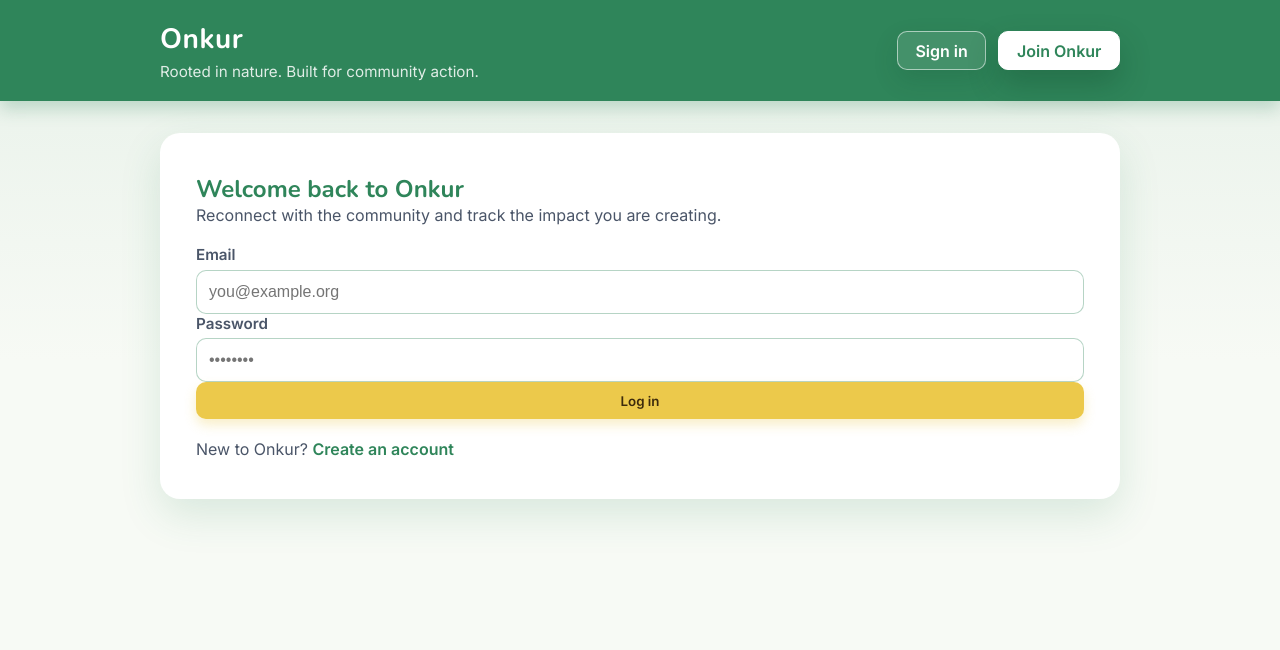
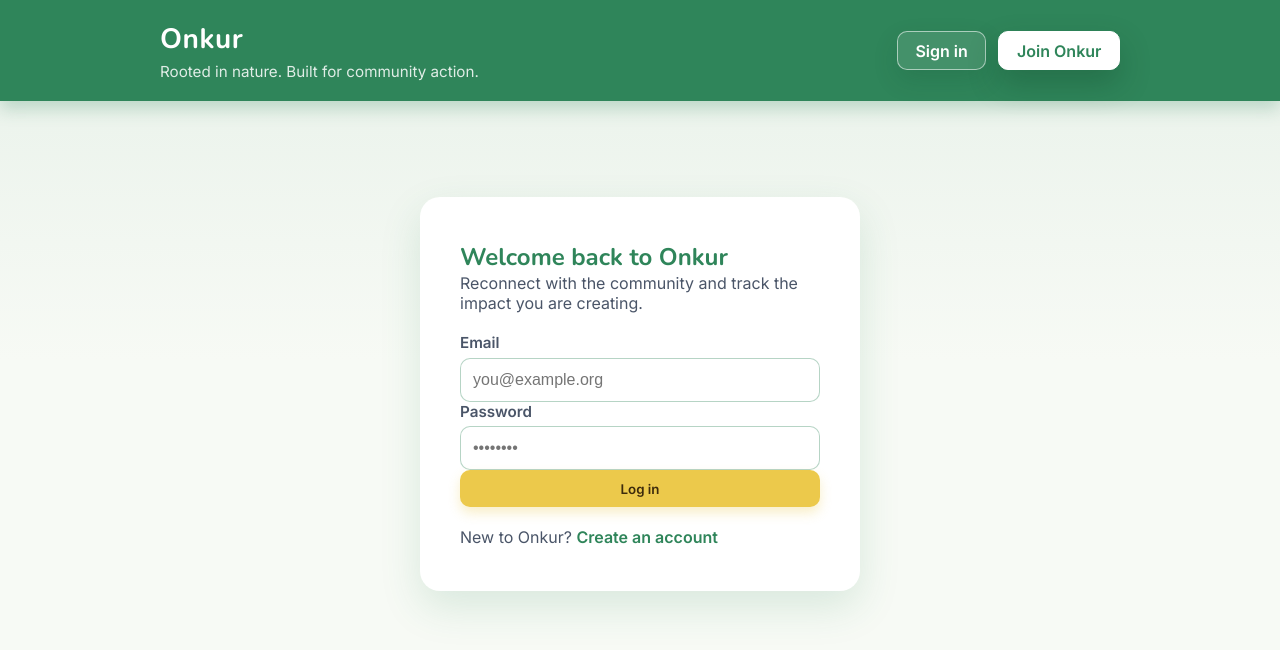
Before and after one commit to aami-dodon/Onkur, a React (Vite) app in the folder frontend/: page /login in a window 1280 px wide. Shown: the top 650 px of the page. Built offline with nearby package versions, Linux system fonts and the light colour scheme; no server answers.

Commit message:
Adjust auth page layout spacing

```diff
--- a/frontend/src/features/auth/LoginPage.jsx
+++ b/frontend/src/features/auth/LoginPage.jsx
@@ -33,6 +33,7 @@ export default function LoginPage() {
   };
 
   return (
+    <div className="auth-page">
       <div className="auth-card" role="form">
         <div>
           <h2>Welcome back to Onkur</h2>
@@ -78,5 +79,6 @@ export default function LoginPage() {
           New to Onkur? <Link to="/signup">Create an account</Link>
         </p>
       </div>
+    </div>
   );
 }
--- a/frontend/src/features/auth/SignupPage.jsx
+++ b/frontend/src/features/auth/SignupPage.jsx
@@ -34,6 +34,7 @@ export default function SignupPage() {
   };
 
   return (
+    <div className="auth-page">
       <div className="auth-card" role="form">
         <div>
           <h2>Join the Onkur movement</h2>
@@ -93,5 +94,6 @@ export default function SignupPage() {
           Already have an account? <Link to="/login">Log in</Link>
         </p>
       </div>
+    </div>
   );
 }
--- a/frontend/src/styles/theme.css
+++ b/frontend/src/styles/theme.css
@@ -221,6 +221,16 @@ button {
   display: flex;
   flex-direction: column;
   gap: 1.25rem;
+  width: min(100%, 440px);
+  margin: 2.5rem auto 3rem;
+}
+
+.auth-page {
+  width: 100%;
+  display: flex;
+  flex-direction: column;
+  align-items: center;
+  padding: 0 0.75rem;
 }
 
 .auth-card h2 {
@@ -416,7 +426,12 @@ button {
   }
 
   .auth-card {
-    padding: 2.5rem 2.25rem;
+    padding: 2.75rem 2.5rem;
+    margin: 4rem auto 5rem;
+  }
+
+  .auth-page {
+    padding: 0 1.5rem;
   }
 
   .dashboard-grid {
```
Lines whose indentation alone changed are shown as unchanged.
